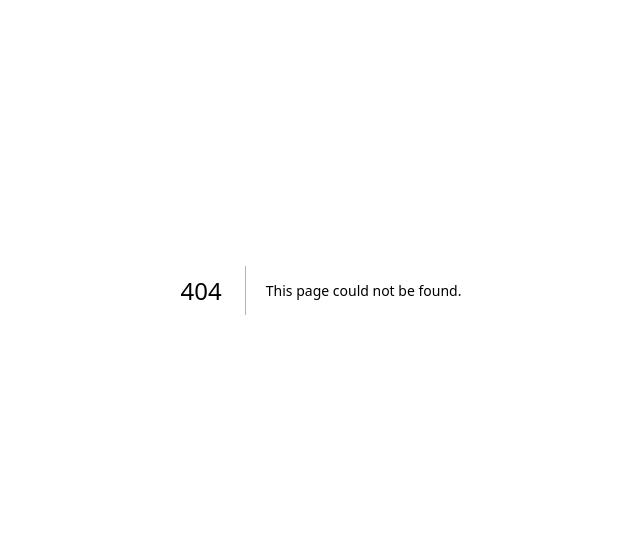
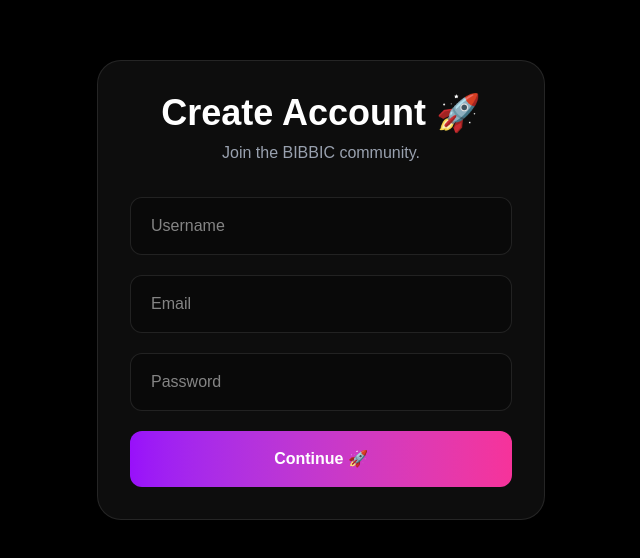
Before and after one commit to BryanDc17/bibbic-web, a Next.js app: page /signup in a window 1280 px wide. Before the commit this address had no page. Shown: the part 110-668 px from the top of the page, without its empty margins (319-959 px from the left). Built offline with nearby package versions, Linux system fonts and the light colour scheme.

Commit message:
Describe what we built

```diff
--- /dev/null
+++ b/src/app/signup/page.tsx
@@ -0,0 +1,47 @@
+"use client";
+
+export default function SignUpPage() {
+  return (
+    <main className="min-h-screen bg-black text-white flex items-center justify-center px-6">
+
+      <div className="w-full max-w-md rounded-3xl border border-white/10 bg-white/5 p-8 backdrop-blur-xl">
+
+        <h1 className="text-4xl font-bold text-center">
+          Create Account 🚀
+        </h1>
+
+        <p className="mt-2 text-center text-gray-400">
+          Join the BIBBIC community.
+        </p>
+
+        <div className="mt-8 space-y-5">
+
+          <input
+            type="text"
+            placeholder="Username"
+            className="w-full rounded-xl border border-white/10 bg-black/30 px-5 py-4 outline-none focus:border-purple-500"
+          />
+
+          <input
+            type="email"
+            placeholder="Email"
+            className="w-full rounded-xl border border-white/10 bg-black/30 px-5 py-4 outline-none focus:border-purple-500"
+          />
+
+          <input
+            type="password"
+            placeholder="Password"
+            className="w-full rounded-xl border border-white/10 bg-black/30 px-5 py-4 outline-none focus:border-purple-500"
+          />
+
+          <button className="w-full rounded-xl bg-gradient-to-r from-purple-600 to-pink-500 py-4 font-bold transition hover:scale-105">
+            Continue 🚀
+          </button>
+
+        </div>
+
+      </div>
+
+    </main>
+  );
+}
```
